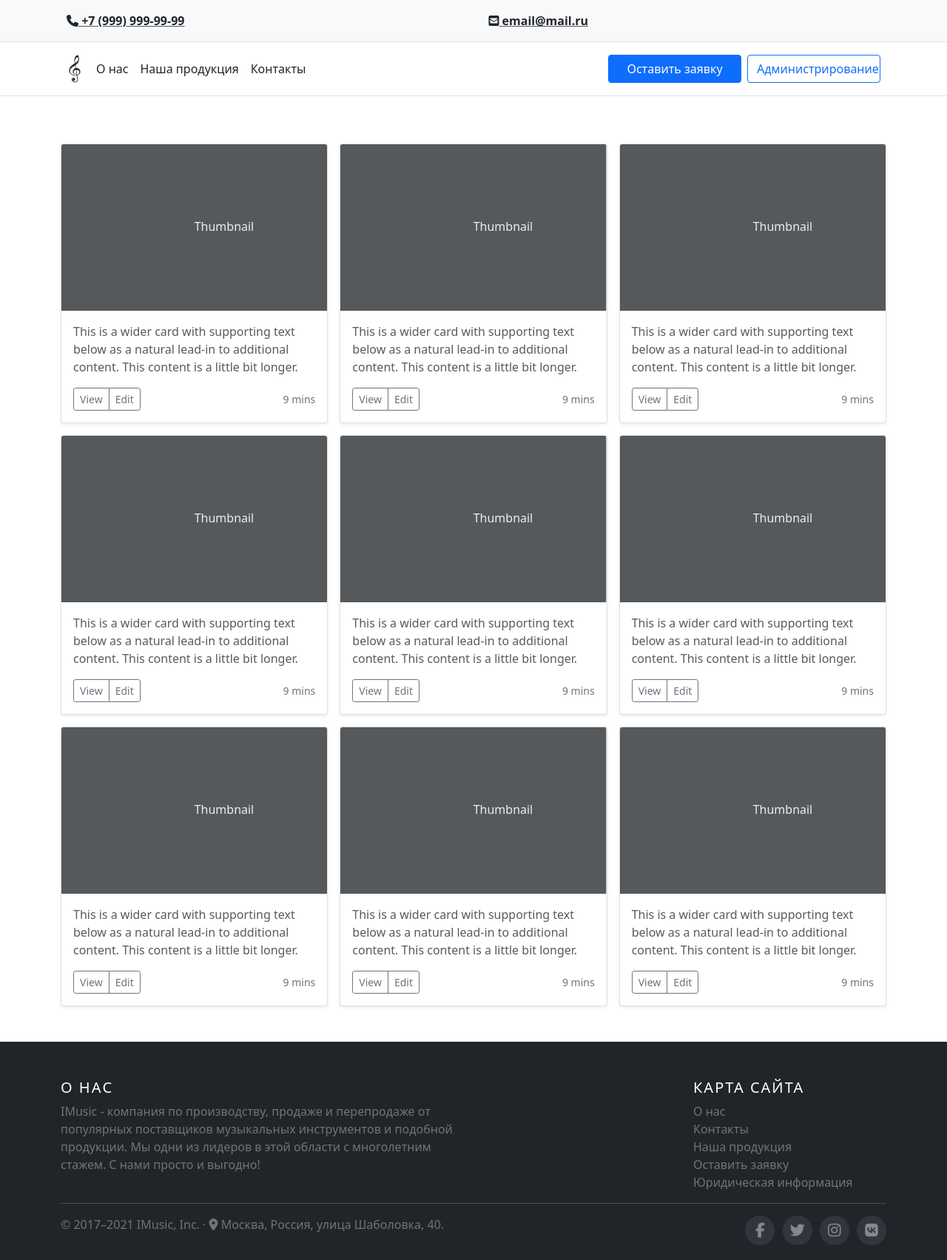
After one commit to Ger-ych/Musical-Instrument-Firm, a PHP site: page /catalog.php in a window 1280 px wide. The commit adds this page. Shown: the whole page at 74% size. Run offline with PHP 8.4, Linux system fonts and the light colour scheme; some libraries are stand-ins or nearby versions.

```diff
--- /dev/null
+++ b/catalog.php
@@ -0,0 +1,179 @@
+<!DOCTYPE html>
+<html lang="en">
+<head>
+    <!-- META -->
+    <?php require "snippets/head/default_metatags.php" ?>
+
+    <!-- CSS -->
+    <?php require "snippets/head/default_css_connections.php" ?>
+
+    <!-- JS -->
+    <?php require "snippets/head/default_js_connection.php" ?>
+
+    <?php require "snippets/head/favicon_link.php" ?>
+    <title>Наша продукция. Музыкальные инструменты в Москве | IMusic</title>
+</head>
+<body>
+    <div class="wrapper">
+        <?php require "snippets/header.php" ?>
+
+        <main class="main">
+            <div class="album py-5">
+                <div class="container">
+
+                <div class="row row-cols-1 row-cols-sm-2 row-cols-md-3 g-3">
+                    <div class="col">
+                    <div class="card shadow-sm">
+                        <svg class="bd-placeholder-img card-img-top" width="100%" height="225" xmlns="http://www.w3.org/2000/svg" role="img" aria-label="Placeholder: Thumbnail" preserveAspectRatio="xMidYMid slice" focusable="false"><title>Placeholder</title><rect width="100%" height="100%" fill="#55595c"></rect><text x="50%" y="50%" fill="#eceeef" dy=".3em">Thumbnail</text></svg>
+
+                        <div class="card-body">
+                        <p class="card-text">This is a wider card with supporting text below as a natural lead-in to additional content. This content is a little bit longer.</p>
+                        <div class="d-flex justify-content-between align-items-center">
+                            <div class="btn-group">
+                            <button type="button" class="btn btn-sm btn-outline-secondary">View</button>
+                            <button type="button" class="btn btn-sm btn-outline-secondary">Edit</button>
+                            </div>
+                            <small class="text-muted">9 mins</small>
+                        </div>
+                        </div>
+                    </div>
+                    </div>
+                    <div class="col">
+                    <div class="card shadow-sm">
+                        <svg class="bd-placeholder-img card-img-top" width="100%" height="225" xmlns="http://www.w3.org/2000/svg" role="img" aria-label="Placeholder: Thumbnail" preserveAspectRatio="xMidYMid slice" focusable="false"><title>Placeholder</title><rect width="100%" height="100%" fill="#55595c"></rect><text x="50%" y="50%" fill="#eceeef" dy=".3em">Thumbnail</text></svg>
+
+                        <div class="card-body">
+                        <p class="card-text">This is a wider card with supporting text below as a natural lead-in to additional content. This content is a little bit longer.</p>
+                        <div class="d-flex justify-content-between align-items-center">
+                            <div class="btn-group">
+                            <button type="button" class="btn btn-sm btn-outline-secondary">View</button>
+                            <button type="button" class="btn btn-sm btn-outline-secondary">Edit</button>
+                            </div>
+                            <small class="text-muted">9 mins</small>
+                        </div>
+                        </div>
+                    </div>
+                    </div>
+                    <div class="col">
+                    <div class="card shadow-sm">
+                        <svg class="bd-placeholder-img card-img-top" width="100%" height="225" xmlns="http://www.w3.org/2000/svg" role="img" aria-label="Placeholder: Thumbnail" preserveAspectRatio="xMidYMid slice" focusable="false"><title>Placeholder</title><rect width="100%" height="100%" fill="#55595c"></rect><text x="50%" y="50%" fill="#eceeef" dy=".3em">Thumbnail</text></svg>
+
+                        <div class="card-body">
+                        <p class="card-text">This is a wider card with supporting text below as a natural lead-in to additional content. This content is a little bit longer.</p>
+                        <div class="d-flex justify-content-between align-items-center">
+                            <div class="btn-group">
+                            <button type="button" class="btn btn-sm btn-outline-secondary">View</button>
+                            <button type="button" class="btn btn-sm btn-outline-secondary">Edit</button>
+                            </div>
+                            <small class="text-muted">9 mins</small>
+                        </div>
+                        </div>
+                    </div>
+                    </div>
+
+                    <div class="col">
+                    <div class="card shadow-sm">
+                        <svg class="bd-placeholder-img card-img-top" width="100%" height="225" xmlns="http://www.w3.org/2000/svg" role="img" aria-label="Placeholder: Thumbnail" preserveAspectRatio="xMidYMid slice" focusable="false"><title>Placeholder</title><rect width="100%" height="100%" fill="#55595c"></rect><text x="50%" y="50%" fill="#eceeef" dy=".3em">Thumbnail</text></svg>
+
+                        <div class="card-body">
+                        <p class="card-text">This is a wider card with supporting text below as a natural lead-in to additional content. This content is a little bit longer.</p>
+                        <div class="d-flex justify-content-between align-items-center">
+                            <div class="btn-group">
+                            <button type="button" class="btn btn-sm btn-outline-secondary">View</button>
+                            <button type="button" class="btn btn-sm btn-outline-secondary">Edit</button>
+                            </div>
+                            <small class="text-muted">9 mins</small>
+                        </div>
+                        </div>
+                    </div>
+                    </div>
+                    <div class="col">
+                    <div class="card shadow-sm">
+                        <svg class="bd-placeholder-img card-img-top" width="100%" height="225" xmlns="http://www.w3.org/2000/svg" role="img" aria-label="Placeholder: Thumbnail" preserveAspectRatio="xMidYMid slice" focusable="false"><title>Placeholder</title><rect width="100%" height="100%" fill="#55595c"></rect><text x="50%" y="50%" fill="#eceeef" dy=".3em">Thumbnail</text></svg>
+
+                        <div class="card-body">
+                        <p class="card-text">This is a wider card with supporting text below as a natural lead-in to additional content. This content is a little bit longer.</p>
+                        <div class="d-flex justify-content-between align-items-center">
+                            <div class="btn-group">
+                            <button type="button" class="btn btn-sm btn-outline-secondary">View</button>
+                            <button type="button" class="btn btn-sm btn-outline-secondary">Edit</button>
+                            </div>
+                            <small class="text-muted">9 mins</small>
+                        </div>
+                        </div>
+                    </div>
+                    </div>
+                    <div class="col">
+                    <div class="card shadow-sm">
+                        <svg class="bd-placeholder-img card-img-top" width="100%" height="225" xmlns="http://www.w3.org/2000/svg" role="img" aria-label="Placeholder: Thumbnail" preserveAspectRatio="xMidYMid slice" focusable="false"><title>Placeholder</title><rect width="100%" height="100%" fill="#55595c"></rect><text x="50%" y="50%" fill="#eceeef" dy=".3em">Thumbnail</text></svg>
+
+                        <div class="card-body">
+                        <p class="card-text">This is a wider card with supporting text below as a natural lead-in to additional content. This content is a little bit longer.</p>
+                        <div class="d-flex justify-content-between align-items-center">
+                            <div class="btn-group">
+                            <button type="button" class="btn btn-sm btn-outline-secondary">View</button>
+                            <button type="button" class="btn btn-sm btn-outline-secondary">Edit</button>
+                            </div>
+                            <small class="text-muted">9 mins</small>
+                        </div>
+                        </div>
+                    </div>
+                    </div>
+
+                    <div class="col">
+                    <div class="card shadow-sm">
+                        <svg class="bd-placeholder-img card-img-top" width="100%" height="225" xmlns="http://www.w3.org/2000/svg" role="img" aria-label="Placeholder: Thumbnail" preserveAspectRatio="xMidYMid slice" focusable="false"><title>Placeholder</title><rect width="100%" height="100%" fill="#55595c"></rect><text x="50%" y="50%" fill="#eceeef" dy=".3em">Thumbnail</text></svg>
+
+                        <div class="card-body">
+                        <p class="card-text">This is a wider card with supporting text below as a natural lead-in to additional content. This content is a little bit longer.</p>
+                        <div class="d-flex justify-content-between align-items-center">
+                            <div class="btn-group">
+                            <button type="button" class="btn btn-sm btn-outline-secondary">View</button>
+                            <button type="button" class="btn btn-sm btn-outline-secondary">Edit</button>
+                            </div>
+                            <small class="text-muted">9 mins</small>
+                        </div>
+                        </div>
+                    </div>
+                    </div>
+                    <div class="col">
+                    <div class="card shadow-sm">
+                        <svg class="bd-placeholder-img card-img-top" width="100%" height="225" xmlns="http://www.w3.org/2000/svg" role="img" aria-label="Placeholder: Thumbnail" preserveAspectRatio="xMidYMid slice" focusable="false"><title>Placeholder</title><rect width="100%" height="100%" fill="#55595c"></rect><text x="50%" y="50%" fill="#eceeef" dy=".3em">Thumbnail</text></svg>
+
+                        <div class="card-body">
+                        <p class="card-text">This is a wider card with supporting text below as a natural lead-in to additional content. This content is a little bit longer.</p>
+                        <div class="d-flex justify-content-between align-items-center">
+                            <div class="btn-group">
+                            <button type="button" class="btn btn-sm btn-outline-secondary">View</button>
+                            <button type="button" class="btn btn-sm btn-outline-secondary">Edit</button>
+                            </div>
+                            <small class="text-muted">9 mins</small>
+                        </div>
+                        </div>
+                    </div>
+                    </div>
+                    <div class="col">
+                    <div class="card shadow-sm">
+                        <svg class="bd-placeholder-img card-img-top" width="100%" height="225" xmlns="http://www.w3.org/2000/svg" role="img" aria-label="Placeholder: Thumbnail" preserveAspectRatio="xMidYMid slice" focusable="false"><title>Placeholder</title><rect width="100%" height="100%" fill="#55595c"></rect><text x="50%" y="50%" fill="#eceeef" dy=".3em">Thumbnail</text></svg>
+
+                        <div class="card-body">
+                        <p class="card-text">This is a wider card with supporting text below as a natural lead-in to additional content. This content is a little bit longer.</p>
+                        <div class="d-flex justify-content-between align-items-center">
+                            <div class="btn-group">
+                            <button type="button" class="btn btn-sm btn-outline-secondary">View</button>
+                            <button type="button" class="btn btn-sm btn-outline-secondary">Edit</button>
+                            </div>
+                            <small class="text-muted">9 mins</small>
+                        </div>
+                        </div>
+                    </div>
+                    </div>
+                </div>
+                </div>
+            </div>
+        </main>
+
+        <?php require "snippets/footer.php" ?>
+    </div>
+</body>
+</html>
--- /dev/null
+++ b/snippets/body/default_js_connection.php
@@ -0,0 +1,2 @@
+<script src="https://cdn.jsdelivr.net/npm/bootstrap@5.1.3/dist/js/bootstrap.bundle.min.js" integrity="sha384-ka7Sk0Gln4gmtz2MlQnikT1wXgYsOg+OMhuP+IlRH9sENBO0LRn5q+8nbTov4+1p" crossorigin="anonymous"></script>
+<script src="https://use.fontawesome.com/c3a3b0ff12.js"></script>
--- /dev/null
+++ b/snippets/footer.php
@@ -0,0 +1,40 @@
+<footer class="site-footer">
+    <div class="container">
+        <div class="row justify-content-between">
+            <div class="col-sm-12 col-md-6">
+                <h6>О нас</h6>
+                <p class="text-justify">IMusic - компания по производству, продаже и перепродаже от популярных поставщиков музыкальных инструментов и подобной продукции. Мы одни из лидеров в этой области с многолетним стажем. С нами просто и выгодно!</p>
+            </div><!-- /.col-md-6 -->
+
+            <div class="col-xs-6 col-md-3">
+                <h6>Карта сайта</h6>
+                <ul class="footer-links">
+                <li><a href="/about.php">О нас</a></li>
+                <li><a href="/contacts.php">Контакты</a></li>
+                <li><a href="/catalog.php">Наша продукция</a></li>
+                <li><a href="">Оставить заявку</a></li>
+                <li><a href="">Юридическая информация</a></li>
+                </ul>
+            </div><!-- /.col-md-3 -->
+        </div><!-- /.row -->
+        <hr>
+    </div><!-- /.container -->
+
+    <div class="container">
+        <div class="row">
+            <div class="col-md-8 col-sm-6 col-xs-12">
+                <p class="copyright-text">&copy; 2017–2021 IMusic, Inc. · <i class="fas fa-map-marker-alt"></i> Москва, Россия, улица Шаболовка, 40.</a>
+                </p>
+            </div><!-- /.col-md-8 -->
+
+            <div class="col-md-4 col-sm-6 col-xs-12">
+                <ul class="social-icons">
+                <li><a class="facebook" href="https://ru-ru.facebook.com/" title="Facebook"><i class="fa fa-facebook"></i></a></li>
+                <li><a class="twitter" href="https://twitter.com/?lang=ru/" title="Twitter"><i class="fa fa-twitter"></i></a></li>
+                <li><a class="instagram" href="https://www.instagram.com/" title="Instagram"><i class="fa fa-instagram"></i></a></li>
+                <li><a class="vkontakte" href="https://vk.com/" title="VK"><i class="fa fa-vk"></i></a></li>
+                </ul>
+            </div><!-- /.col-md-4 -->
+        </div><!-- /.row -->
+    </div><!-- /.container -->
+</footer>
--- /dev/null
+++ b/snippets/head/default_css_connections.php
@@ -0,0 +1,4 @@
+<link href="https://cdn.jsdelivr.net/npm/bootstrap@5.1.3/dist/css/bootstrap.min.css" rel="stylesheet" integrity="sha384-1BmE4kWBq78iYhFldvKuhfTAU6auU8tT94WrHftjDbrCEXSU1oBoqyl2QvZ6jIW3" crossorigin="anonymous">
+<link rel="stylesheet" href="static/css/global.css">
+<link rel="stylesheet" href="static/css/header.css">
+<link rel="stylesheet" href="static/css/footer.css">
--- /dev/null
+++ b/snippets/head/default_js_connection.php
@@ -0,0 +1 @@
+<script src="https://kit.fontawesome.com/d4c10ee18e.js" crossorigin="anonymous"></script>
--- /dev/null
+++ b/snippets/head/default_metatags.php
@@ -0,0 +1,3 @@
+<meta charset="UTF-8">
+<meta http-equiv="X-UA-Compatible" content="IE=edge">
+<meta name="viewport" content="width=device-width, initial-scale=1.0">
--- /dev/null
+++ b/snippets/head/favicon_link.php
@@ -0,0 +1 @@
+<link href="/static/img/favicon.jpg" rel="shortcut icon">
--- /dev/null
+++ b/snippets/header.php
@@ -0,0 +1,28 @@
+<nav class="py-2 bg-light border-bottom top-header">
+    <div class="container d-flex flex-wrap">
+    <ul class="nav me-auto">
+        <li class="nav-item"><a href="tel:+79999999999" class="nav-link link-dark px-2"><i class="fas fa-phone"></i> +7 (999) 999-99-99</a></li>
+    </ul>
+    <ul class="nav me-auto">
+        <li class="nav-item"><a href="mailto:email@mail.ru" class="nav-link link-dark px-2"><i class="fas fa-envelope-square"></i> email@mail.ru</a></li>
+    </ul>
+    </div>
+</nav>
+<header class="p-3 mb-3 border-bottom bot-header">
+    <div class="container">
+        <div class="d-flex flex-wrap align-items-center justify-content-center justify-content-lg-start">
+            <a href="/" class="d-flex align-items-center mb-2 mb-lg-0 text-dark text-decoration-none">
+                <img src="static/img/favicon.jpg" alt="" height="40">
+            </a>
+
+            <ul class="nav col-12 col-lg-auto me-lg-auto mb-2 justify-content-center mb-md-0">
+            <li><a href="/about.php" class="nav-link px-2 link-dark">О нас</a></li>
+            <li><a href="/catalog.php" class="nav-link px-2 link-dark">Наша продукция</a></li>
+            <li><a href="/contacts.php" class="nav-link px-2 link-dark">Контакты</a></li>
+            </ul>
+
+            <button class="btn btn-primary" type="submit">Оставить заявку</button>
+            <button class="mx-2 btn btn-outline-primary" type="submit">Администрирование</button>
+        </div>
+    </div>
+</header>
--- a/static/css/global.css
+++ b/static/css/global.css
@@ -16,20 +16,27 @@ ul, ol, li {
 a {
     text-decoration: none;
 }
+hr {
+    color: inherit;
+    background-color: currentColor;
+    border: 0;
+    opacity: .25;
+}
+
 html, body {
     height: 100%;
     font-family: system-ui, -apple-system, "Segoe UI", Roboto, "Helvetica Neue", Arial, "Noto Sans", "Liberation Sans", sans-serif, "Apple Color Emoji", "Segoe UI Emoji", "Segoe UI Symbol", "Noto Color Emoji";
 }
 body {
     color: #5a5a5a;
+    min-height: 100%;
 }
 .wrapper {
     min-height: 100%;
     min-width: 100%;
+    display: flex;
+    flex-direction: column;
 }
-hr {
-    color: inherit;
-    background-color: currentColor;
-    border: 0;
-    opacity: .25;
+.main {
+    flex: 1 1 auto;
 }
--- a/static/css/header.css
+++ b/static/css/header.css
@@ -3,6 +3,6 @@
     font-weight: 600;
 }
 
-header button {
+.bot-header button {
     width: 180px;
 }
```
Also changed, not shown: about.php (added, +53 -0 lines), contacts.php (added, +94 -0 lines), index.php (+20 -90 lines), static/img/contacts/socialn_seti.jpg (added).
